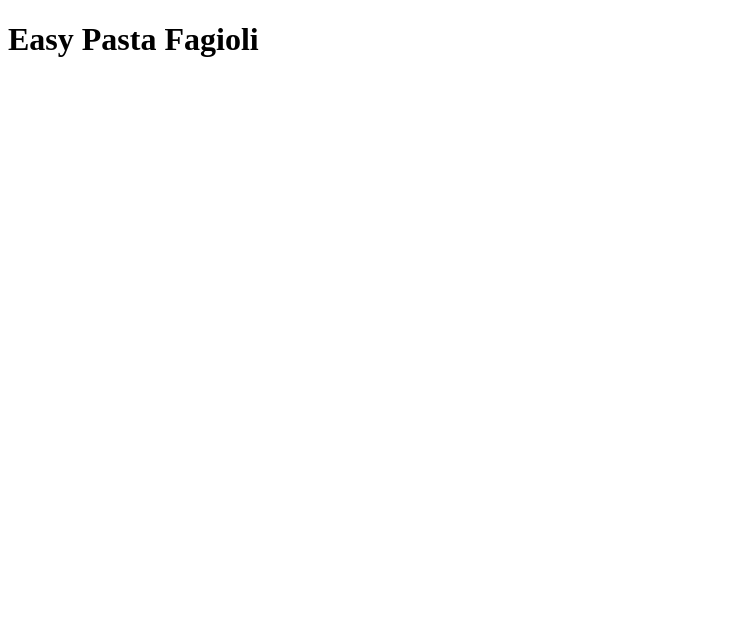
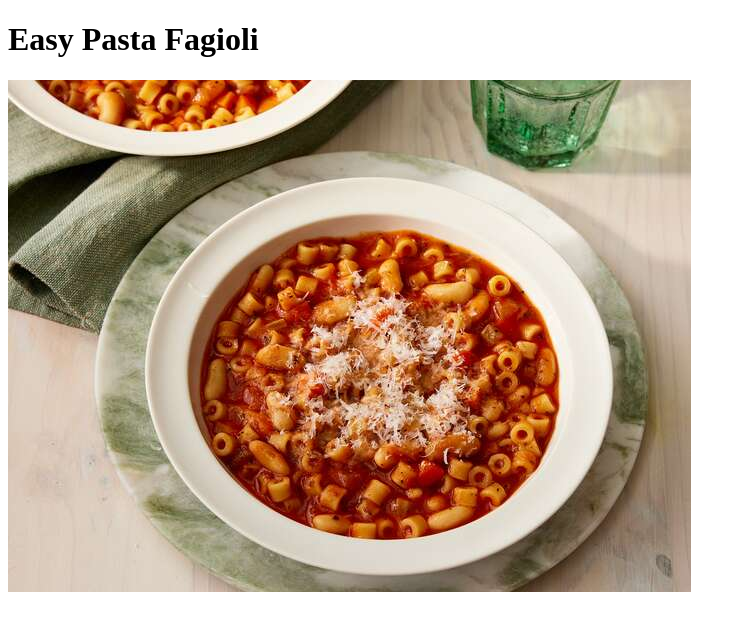
Before and after one commit to gioezc/odin-recipes, a plain HTML site: page recipes/pasta.html in a window 1280 px wide. Shown: the whole page, without its empty margins (0-746 px from the left). Drawn offline with Linux system fonts and the light colour scheme.

Commit message:
Add image of pasta and description of recipe recipes/pasta.html

```diff
--- a/recipes/pasta.html
+++ b/recipes/pasta.html
@@ -7,5 +7,7 @@
 </head>
 <body>
     <h1>Easy Pasta Fagioli</h1>
+
+    <img src="../images/pasta.jpeg" alt="Picture of Pasta in Recipe">
 </body>
 </html>
```
